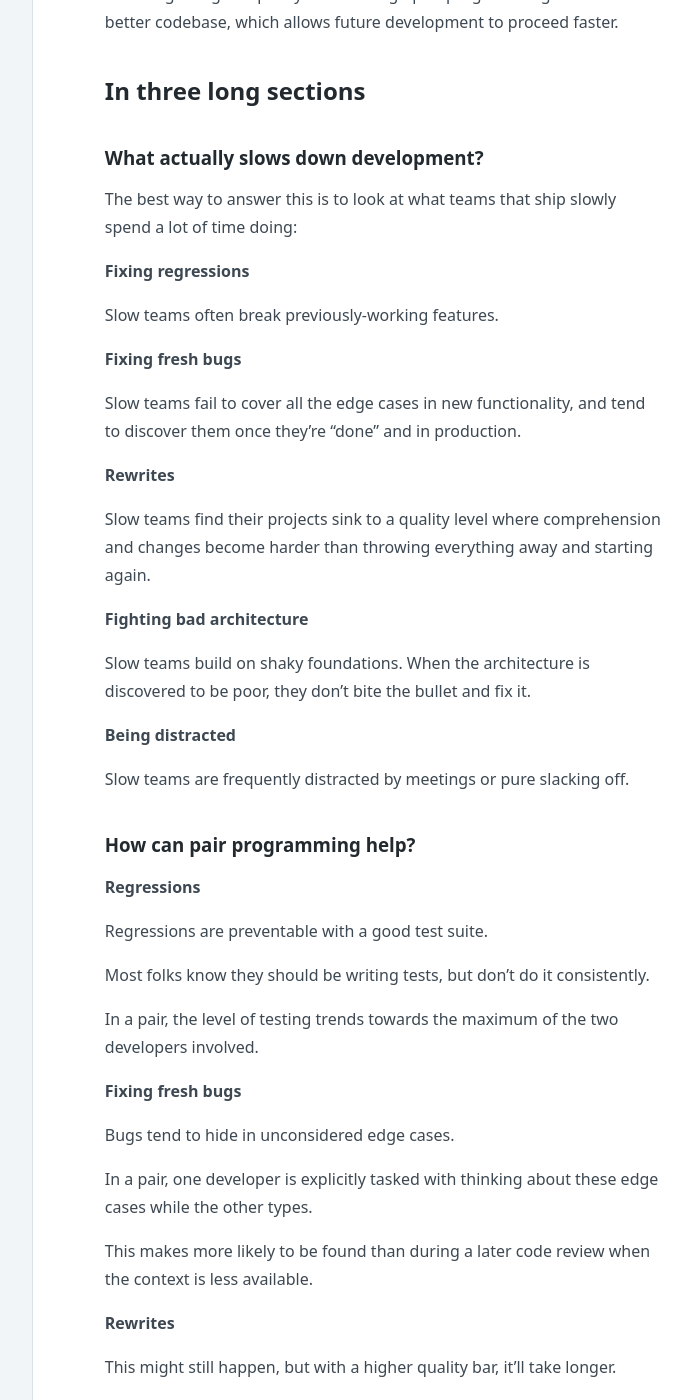
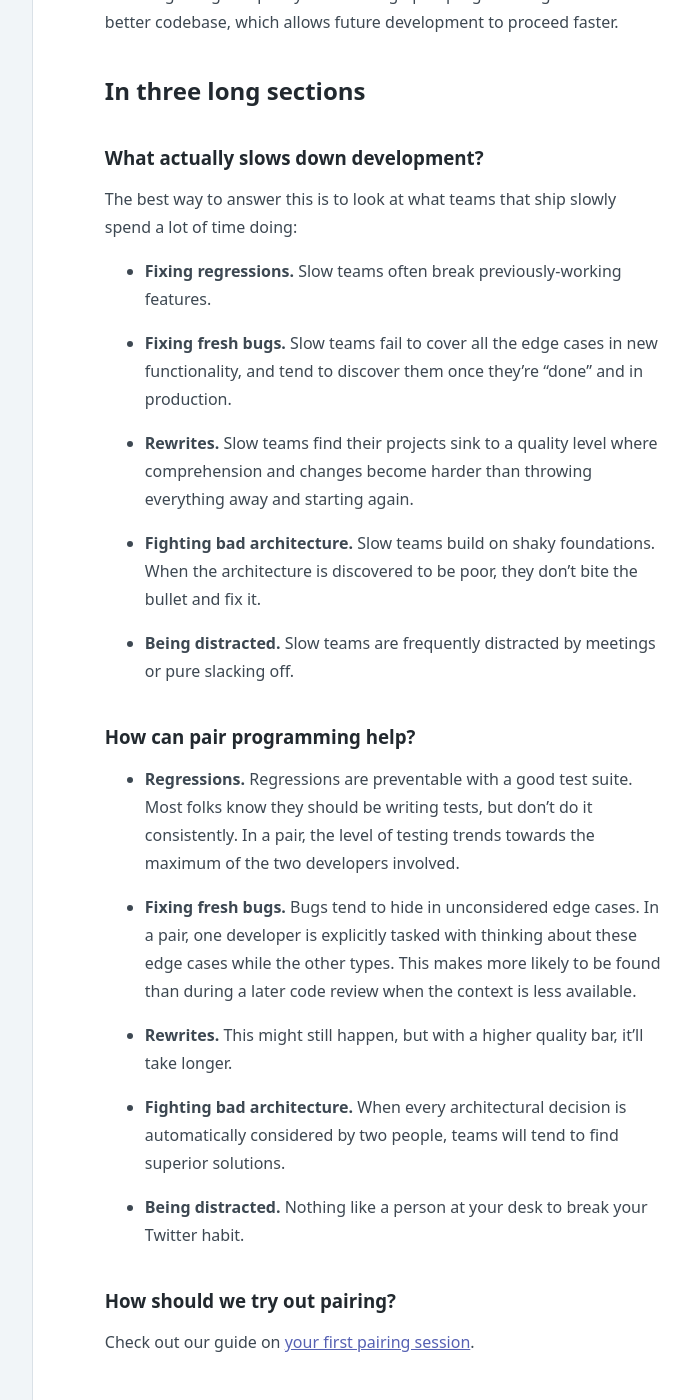
Before and after one commit to tupleapp/pair-programming-guide, a Jekyll site: the page built from _pages/the-case-for-pair-programming.md, in a window 1280 px wide and 1400 px high, scrolled down 789 px. Shown: the whole window, without its empty margins (336-1027 px from the left). Built offline with Jekyll 4.4.1, drawn with Linux system fonts in a browser that asks for light colours; some of the changed text lies outside the part shown.

Commit message:
reformat

```diff
--- a/_pages/the-case-for-pair-programming.md
+++ b/_pages/the-case-for-pair-programming.md
@@ -32,58 +32,29 @@ Investing in higher-quality code through pair programming leads to a better code
 
 The best way to answer this is to look at what teams that ship slowly spend a lot of time doing:
 
-#### Fixing regressions
+* **Fixing regressions.** Slow teams often break previously-working features.
 
-Slow teams often break previously-working features.
+* **Fixing fresh bugs.** Slow teams fail to cover all the edge cases in new functionality, and tend to discover them once they're "done" and in production.
 
-#### Fixing fresh bugs
+* **Rewrites.** Slow teams find their projects sink to a quality level where comprehension and changes become harder than throwing everything away and starting again.
 
-Slow teams fail to cover all the edge cases in new functionality, and tend to discover them once they're "done" and in production.
+* **Fighting bad architecture.** Slow teams build on shaky foundations. When the architecture is discovered to be poor, they don't bite the bullet and fix it.
 
-#### Rewrites
-
-Slow teams find their projects sink to a quality level where comprehension and changes become harder than throwing everything away and starting again.
-
-#### Fighting bad architecture
-
-Slow teams build on shaky foundations. When the architecture is discovered to be poor, they don't bite the bullet and fix it.
-
-#### Being distracted
-
-Slow teams are frequently distracted by meetings or pure slacking off.
-
+* **Being distracted.** Slow teams are frequently distracted by meetings or pure slacking off.
 
 ### How can pair programming help?
 
-#### Regressions
+* **Regressions.** Regressions are preventable with a good test suite. Most folks know they should be writing tests, but don't do it consistently. In a pair, the level of testing trends towards the maximum of the two developers involved.
 
-Regressions are preventable with a good test suite.
+* **Fixing fresh bugs.** Bugs tend to hide in unconsidered edge cases. In a pair, one developer is explicitly tasked with thinking about these edge cases while the other types. This makes more likely to be found than during a later code review when the context is less available.
 
-Most folks know they should be writing tests, but don't do it consistently.
+* **Rewrites.** This might still happen, but with a higher quality bar, it'll take longer.
 
-In a pair, the level of testing trends towards the maximum of the two developers involved.
+* **Fighting bad architecture.** When every architectural decision is automatically considered by two people, teams will tend to find superior solutions.
 
-#### Fixing fresh bugs
-
-Bugs tend to hide in unconsidered edge cases.
-
-In a pair, one developer is explicitly tasked with thinking about these edge cases while the other types.
-
-This makes more likely to be found than during a later code review when the context is less available.
-
-#### Rewrites
-
-This might still happen, but with a higher quality bar, it'll take longer.
-
-#### Fighting bad architecture
-
-When every architectural decision is automatically considered by two people, teams will tend to find superior solutions.
-
-#### Being distracted
-
-Nothing like a person at your desk to break your Twitter habit.
+* **Being distracted.** Nothing like a person at your desk to break your Twitter habit.
 
 
-### How can we start?
+### How should we try out pairing?
 
 Check out our guide on [your first pairing session](your-first-pairing-session).
```
Also changed, not shown: _pages/your-first-pairing-session.md (+2 -0 lines).
